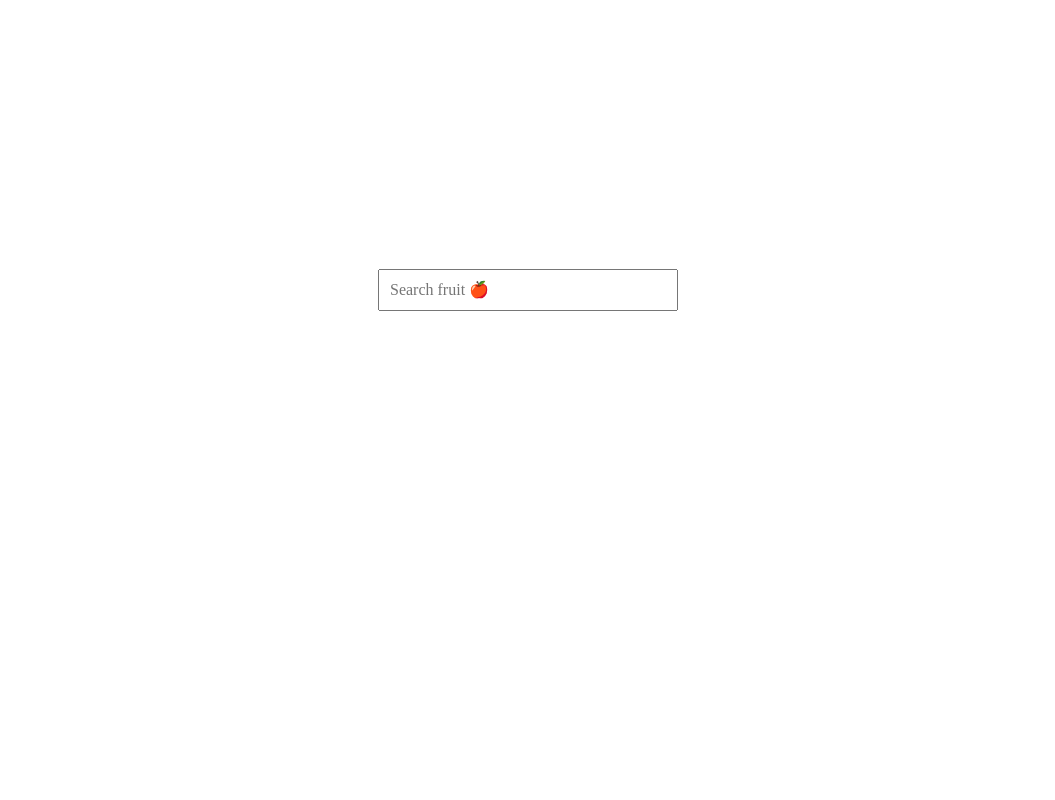
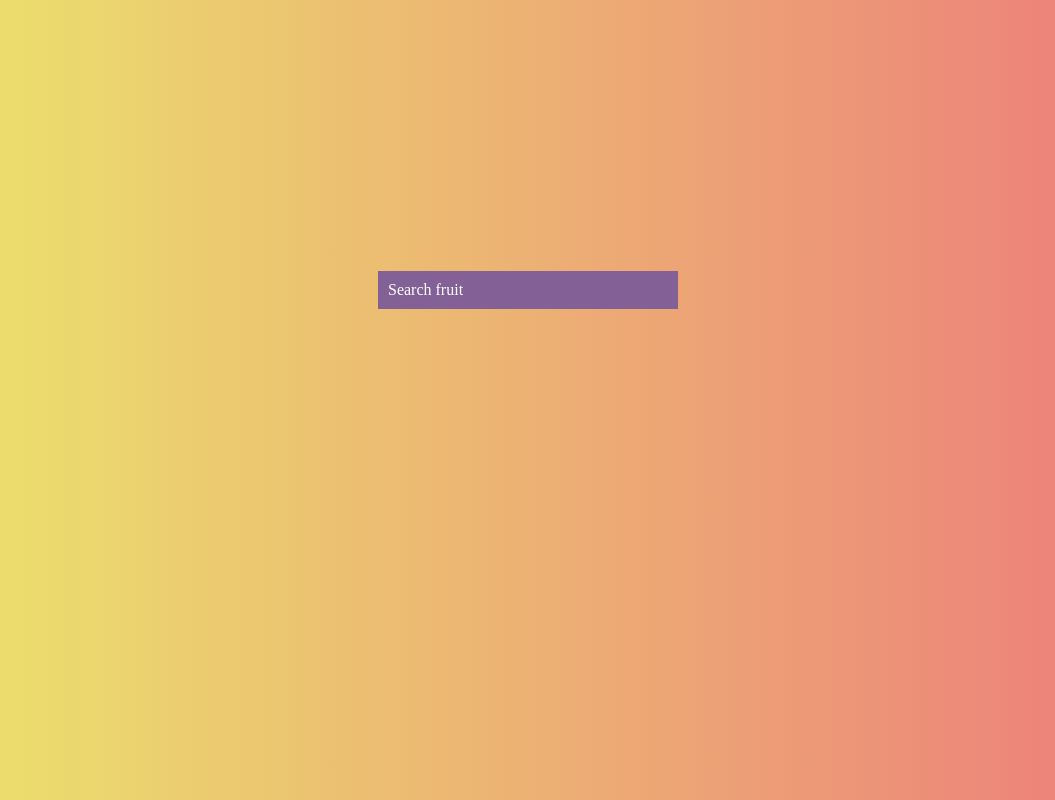
Before and after one commit to JonathanTylerWeber/fruit-search-project, a plain HTML site: page index.html in a window 1280 px wide. Shown: the whole page, without its empty margins (112-1167 px from the left). Drawn offline with nearby package versions, Linux system fonts and the light colour scheme.

Commit message:
some styling

```diff
--- a/index.html
+++ b/index.html
@@ -10,7 +10,7 @@
 
 <body>
   <div class="search-container">
-    <input type="text" name="fruit" id="fruit" placeholder="Search fruit 🍎">
+    <input type="text" name="fruit" id="fruit" placeholder="Search fruit">
     <div class="suggestions">
       <ul></ul>
     </div>
--- a/style.css
+++ b/style.css
@@ -2,6 +2,9 @@
   box-sizing: border-box;
 }
 
+body {
+  background: linear-gradient(to right, #EBE76C, #ED7B7B);
+}
 
 .search-container {
   display: flex;
@@ -18,6 +21,13 @@
 input {
   width: 300px;
   padding: 10px;
+  background-color: #836096;
+  color: white;
+  border: none;
+}
+
+input::placeholder {
+  color: white;
 }
 
 .suggestions {
@@ -28,6 +38,9 @@ input {
   align-items: center;
   justify-content: flex-start;
   max-height: 200px;
+  color: white;
+  background-color: #a87fbe;
+  /* width: 300px; */
 }
 
 ul {
@@ -46,5 +59,5 @@ li:hover {
 }
 
 input:focus {
-  border-color: red;
+  outline-color: #ED7B7B;
 }
```
